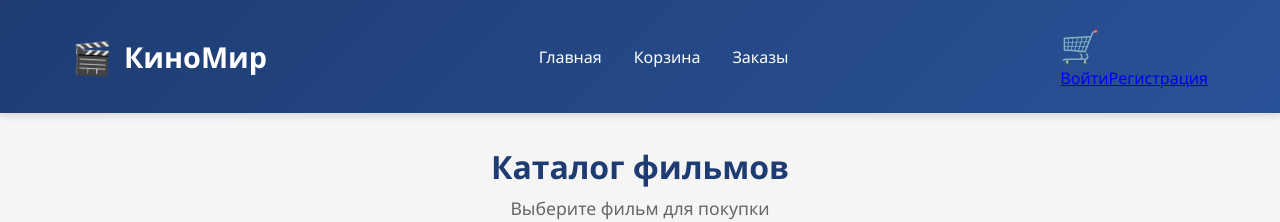
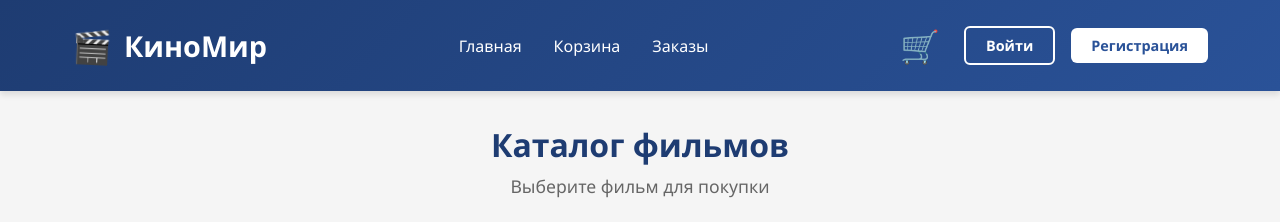
Before and after one commit to bekrahoon/lessons_from_RT, a React (Create React App) app in the folder my-website/: page / in a window 1280 px wide. Shown: the top 222 px of the page. Built offline with nearby package versions, Linux system fonts and the light colour scheme.

Commit message:
Fix Css style for Auth components

```diff
--- a/my-website/src/App.css
+++ b/my-website/src/App.css
@@ -33,6 +33,104 @@ body {
   display: flex;
   justify-content: space-between;
   align-items: center;
+  gap: 2rem;
+}
+
+.header-actions {
+  display: flex;
+  align-items: center;
+  gap: 1.5rem;
+}
+
+/* Auth Buttons */
+.auth-buttons {
+  display: flex;
+  gap: 1rem;
+  align-items: center;
+}
+
+.auth-btn {
+  padding: 0.5rem 1.25rem;
+  border-radius: 6px;
+  text-decoration: none;
+  font-weight: 600;
+  font-size: 0.9rem;
+  transition: all 0.3s ease;
+}
+
+.login-btn {
+  color: white;
+  border: 2px solid white;
+}
+
+.login-btn:hover {
+  background: white;
+  color: #2a5298;
+}
+
+.register-btn {
+  background: white;
+  color: #2a5298;
+}
+
+.register-btn:hover {
+  transform: translateY(-2px);
+  box-shadow: 0 4px 8px rgba(255, 255, 255, 0.3);
+}
+
+/* User Menu */
+.user-menu {
+  display: flex;
+  align-items: center;
+  gap: 0.75rem;
+}
+
+.user-profile-link {
+  display: flex;
+  align-items: center;
+  gap: 0.5rem;
+  text-decoration: none;
+  color: white;
+  padding: 0.5rem 1rem;
+  border-radius: 25px;
+  background: rgba(255, 255, 255, 0.1);
+  transition: all 0.3s ease;
+}
+
+.user-profile-link:hover {
+  background: rgba(255, 255, 255, 0.2);
+}
+
+.user-avatar-small {
+  width: 32px;
+  height: 32px;
+  border-radius: 50%;
+  border: 2px solid white;
+}
+
+.user-name {
+  font-weight: 600;
+  font-size: 0.9rem;
+}
+
+.logout-btn-small {
+  background: rgba(255, 255, 255, 0.1);
+  border: 2px solid rgba(255, 255, 255, 0.3);
+  color: white;
+  width: 36px;
+  height: 36px;
+  border-radius: 50%;
+  cursor: pointer;
+  font-size: 1rem;
+  transition: all 0.3s ease;
+  display: flex;
+  align-items: center;
+  justify-content: center;
+}
+
+.logout-btn-small:hover {
+  background: rgba(255, 255, 255, 0.2);
+  transform: rotate(15deg);
 }
 
 .logo {
```
